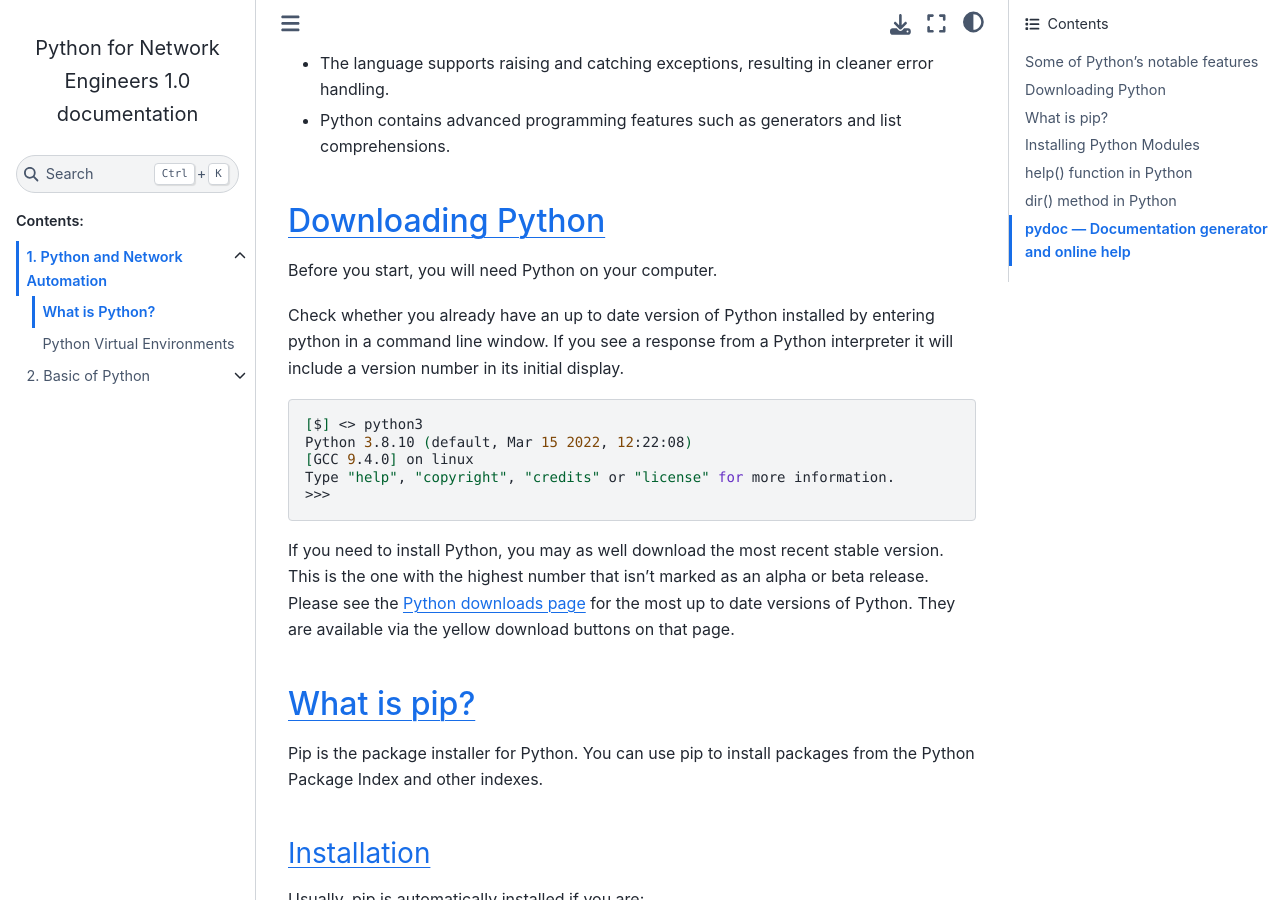
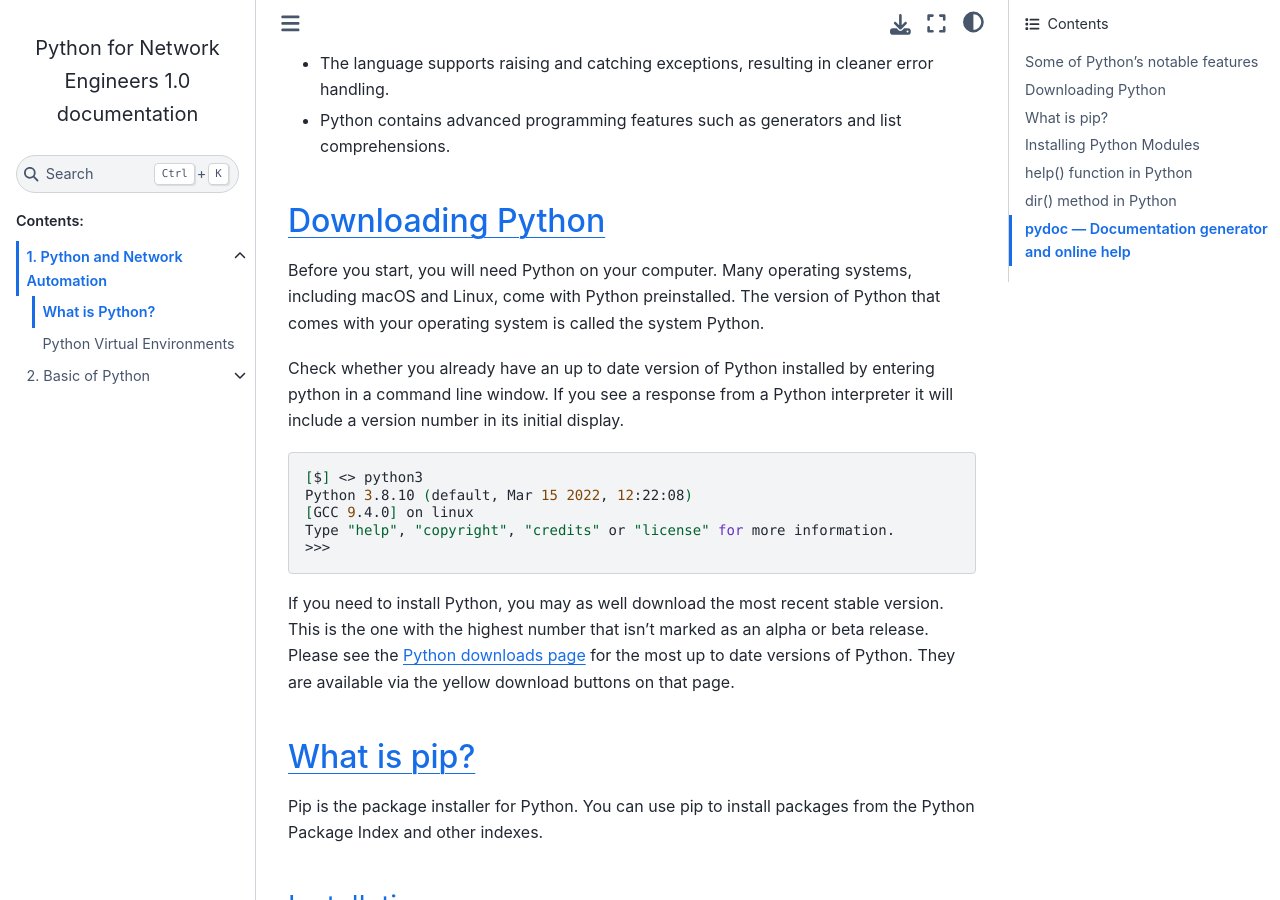
Before and after one commit to sydasif/python-book, a Sphinx documentation site: the page built from docs/source/ch-01/01_intro.md, in a window 1280 px wide and 900 px high, scrolled down 681 px. Built offline with Sphinx 7.4.7 and the Sphinx Book theme 1.1.4, drawn with Linux system fonts in a browser that asks for light colours; some of the changed text lies outside the part shown.

Commit message:
update intro

````diff
--- a/docs/source/ch-01/01_intro.md
+++ b/docs/source/ch-01/01_intro.md
@@ -22,7 +22,8 @@ Python is a clear and powerful object-oriented programming language, comparable
 
 ## [Downloading Python](https://wiki.python.org/moin/BeginnersGuide/Download)
 
-Before you start, you will need Python on your computer.
+Before you start, you will need Python on your computer. Many operating systems, including macOS and Linux, come with
+Python preinstalled. The version of Python that comes with your operating system is called the system Python.
 
 Check whether you already have an up to date version of Python installed by entering python in a command line window. If you see a response from a Python interpreter it will include a version number in its initial display.
 
@@ -210,6 +211,7 @@ The built-in function help() invokes the online help system in the interactive i
 A shell prompt will display documentation on the `sys` module, in a style similar to the manual pages shown by the `Unix/Linux` man command.
 
 ```{seealso}
-- [PythonIDE](https://wiki.python.org/moin/IntegratedDevelopmentEnvironments)
-- [PythonEditor](https://wiki.python.org/moin/PythonEditors)
+- [How to Install Python on Windows](https://realpython.com/installing-python/#how-to-install-python-on-windows)
+- [How to Install Python on Linux](https://realpython.com/installing-python/#how-to-install-python-on-linux)
+- [How to Install Python on macOS](https://realpython.com/installing-python/#how-to-install-python-on-macos)
 ```
````
